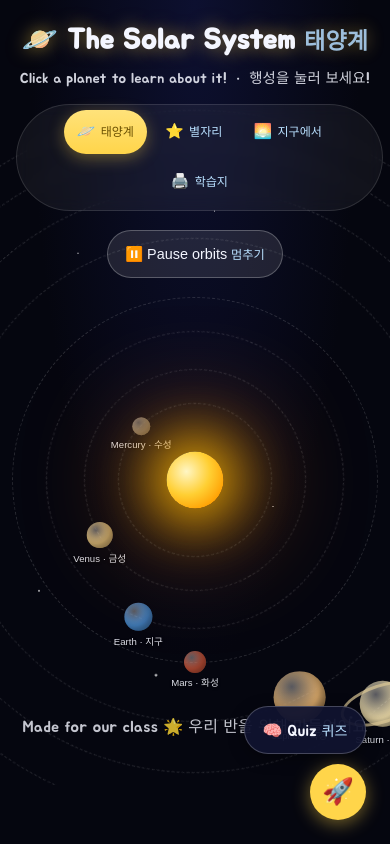
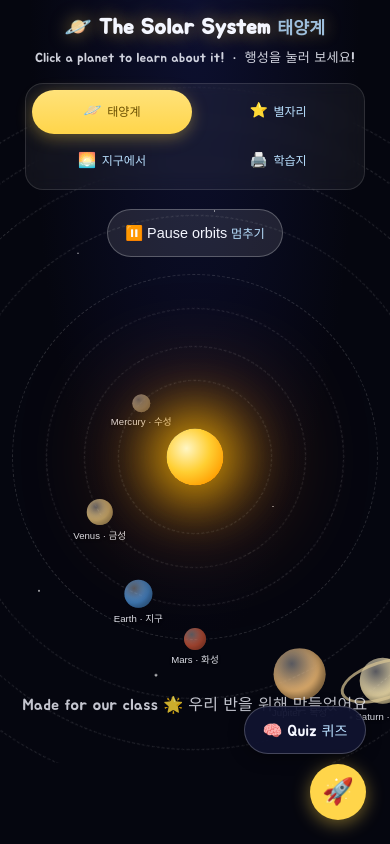
Before and after one commit to kheedogg/solar-system-class, a plain HTML site: page index.html in a window 390 px wide. Drawn offline with Linux system fonts and the light colour scheme.

Commit message:
Fix mobile layout breakage; add hash deep-links
Reported: on phones the deployed multi-view page broke (title clipped,
nav overflowed, panels ran off-screen).

- main: flex → block; inner panels center via margin:auto so widths are
  viewport-anchored and predictable (flex made views size to content)
- Nav becomes a tidy 2×2 grid on phones (was overflowing one row)
- Title scales down + wraps (word-break: keep-all) on small screens
- Worksheet: single-column cards, heading wraps (Korean on its own line),
  viewport-anchored width so the sheet can't exceed the screen
- views.js: hash deep-links (#constellations, #sky, #worksheet) — also
  makes views bookmarkable for the projector

Verified at desktop and at the headless min viewport (500px); mobile rules
use vw-relative sizing that scales to real phone widths.

Co-Authored-By: Claude Opus 4.8 (1M context) <noreply@anthropic.com>

```diff
--- a/styles.css
+++ b/styles.css
@@ -47,7 +47,10 @@ html, body {
 }
 .page-header h1 {
   margin: 0;
-  font-size: clamp(1.8rem, 5vw, 3rem);
+  font-size: clamp(1.5rem, 5vw, 3rem);
+  line-height: 1.15;
+  word-break: keep-all;       /* don't split Korean words mid-character */
+  overflow-wrap: break-word;
   text-shadow: 0 0 18px rgba(255, 213, 74, .5);
 }
 .page-header h1 .ko { font-size: .8em; opacity: .85; }
@@ -76,14 +79,15 @@ html, body {
 main {
   position: relative;
   z-index: 1;
-  display: flex;
-  justify-content: center;
+  display: block;   /* block + margin:auto on inner panels = predictable widths
+                       (flex made views size to content and overflow on phones) */
   padding: 1rem;
 }
 .solar-system {
   position: relative;
   width: min(92vw, 760px);
   height: min(92vw, 760px);
+  margin: 0 auto;
   display: flex;
   align-items: center;
   justify-content: center;
@@ -652,8 +656,8 @@ body.motion-paused .stars { animation-play-state: paused; }
   gap: .35rem;
   margin: 1rem auto .3rem;
   padding: .35rem;
-  width: max-content;
-  max-width: 94vw;
+  width: fit-content;   /* shrink to content, but wrap (not max-content, which won't wrap) */
+  max-width: min(94vw, 100%);
   background: rgba(255,255,255,.05);
   border: 1px solid rgba(255,255,255,.12);
   border-radius: 999px;
@@ -774,7 +778,7 @@ body.motion-paused .stars { animation-play-state: paused; }
 .sky-scene {
   position: relative;
   width: min(92vw, 720px);
-  height: min(58vw, 420px);
+  height: min(72vw, 420px);
   margin: 0 auto;
   border-radius: 24px;
   overflow: hidden;
@@ -917,9 +921,34 @@ body.motion-paused .stars { animation-play-state: paused; }
 
 /* ---- Responsive ---- */
 @media (max-width: 560px) {
+  html, body { overflow-x: hidden; }     /* clip the wide solar map horizontally */
+  main { padding: 1rem .5rem; }
+
+  .page-header { padding: 1rem .6rem .3rem; }
+  .page-header h1 { font-size: 1.35rem; }
+  .subtitle { font-size: .82rem; }
+
+  /* Nav as a tidy 2×2 grid so it never overflows on phones */
+  .view-nav {
+    display: grid;
+    grid-template-columns: 1fr 1fr;
+    gap: .35rem;
+    width: 100%;
+    max-width: 340px;
+    border-radius: 18px;
+  }
+  .nav-btn { justify-content: center; padding: .55rem .6rem; font-size: .92rem; }
   .nav-btn .nav-en { display: none; }
-  .nav-btn { padding: .5rem .8rem; }
+
   .sky-body { width: 46px; height: 46px; font-size: 34px; }
+
+  /* Worksheet: anchor width to the viewport (92vw) so it can't overflow,
+     one card per row on phones */
+  #view-worksheet, .worksheet { width: min(92vw, 860px); max-width: 92vw; }
+  .ws-sheet { padding: 1.1rem .9rem; max-width: 100%; }
+  .ws-heading { font-size: 1.05rem; overflow-wrap: break-word; }
+  .ws-heading .ko { display: block; }   /* Korean drops to its own line so it never overflows */
+  .ws-grid { grid-template-columns: 1fr; }
 }
 
 /* ---- Reduced-motion: Phase 4 ---- */
--- a/views.js
+++ b/views.js
@@ -77,9 +77,22 @@
 
     currentView = name;
     if (name === "sky") activateSky();
+
+    // Keep the URL hash in sync so views are bookmarkable / deep-linkable
+    if (location.hash.replace("#", "") !== name) location.hash = name;
   }
 
   navBtns.forEach((b) => b.addEventListener("click", () => showView(b.dataset.view)));
+
+  // Deep links: #constellations, #sky, #worksheet (handy on the projector)
+  const viewFromHash = () => {
+    const h = (location.hash || "").replace("#", "");
+    return views[h] ? h : null;
+  };
+  window.addEventListener("hashchange", () => {
+    const v = viewFromHash();
+    if (v) showView(v);
+  });
 
   /* =========================================================
      ⭐ Constellations
@@ -315,4 +328,8 @@
 
   const printBtn = document.getElementById("ws-print");
   if (printBtn) printBtn.addEventListener("click", () => window.print());
+
+  // Open a deep-linked view on first load (e.g. .../#sky)
+  const initialView = viewFromHash();
+  if (initialView && initialView !== "solar") showView(initialView);
 })();
```
